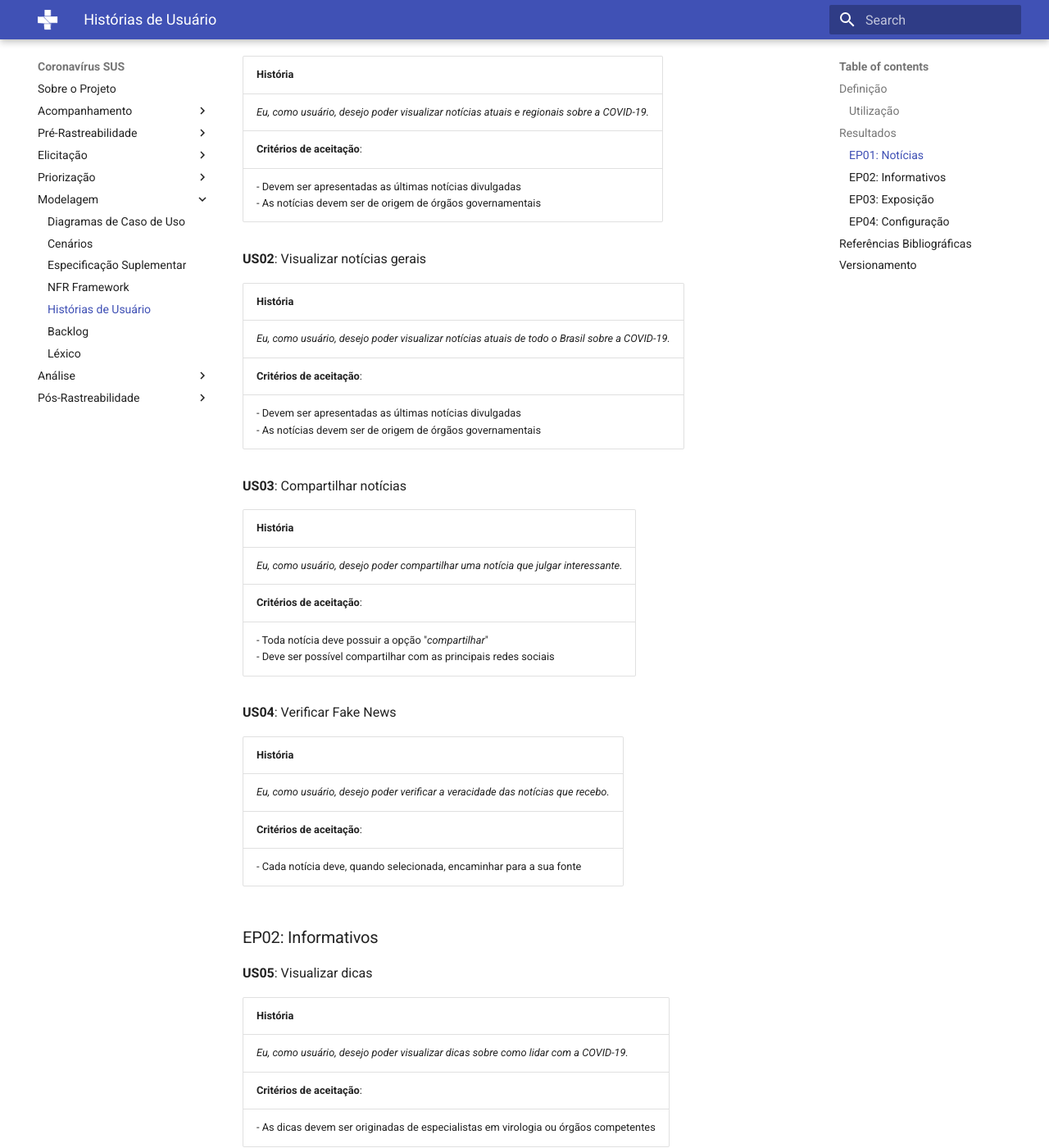
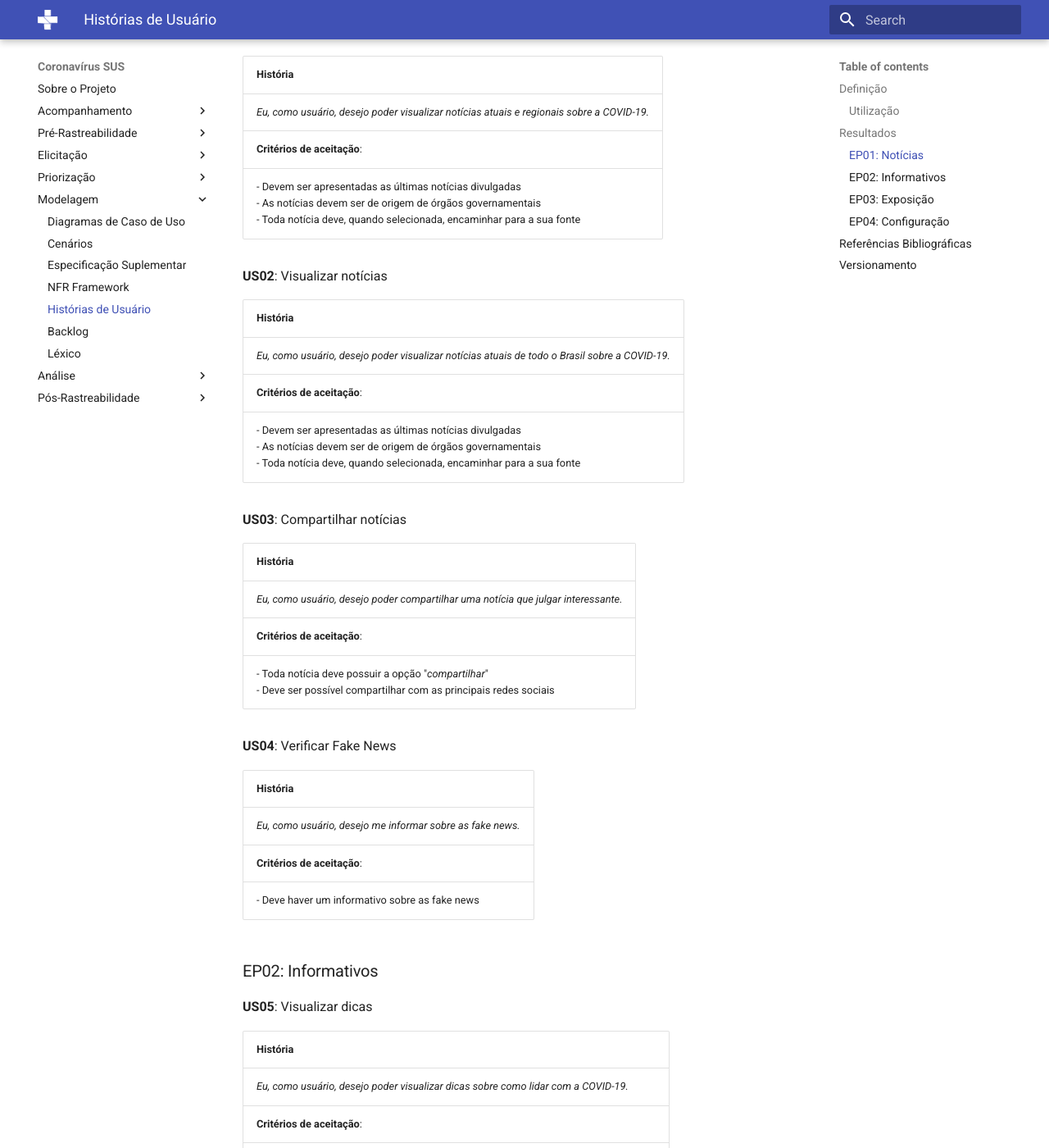
Before and after one commit to Requisitos-de-Software/2020.2-Coronavirus-SUS, an MkDocs documentation site: the page built from docs/modelagem/históriasDeUsuário.md, in a window 1280 px wide and 1400 px high, scrolled down 675 px. Shown: the whole window at 82% size. Built offline with MkDocs 1.6.1 and Material for MkDocs 9.7.7, drawn with Linux system fonts in a browser that asks for light colours; old or Windows-style settings are respelled for this version of MkDocs; some of the changed text lies outside the part shown.

Commit message:
Refatoração das histórias de usuário

```diff
--- a/docs/modelagem/históriasDeUsuário.md
+++ b/docs/modelagem/históriasDeUsuário.md
@@ -27,16 +27,16 @@ Dessa forma, foram geradas histórias formatadas para se encaixarem no documento
 |--|
 | *Eu, como usuário, desejo poder visualizar notícias atuais e regionais sobre a COVID-19.*     |
 |**Critérios de aceitação**:|
-| - Devem ser apresentadas as últimas notícias divulgadas<br> - As notícias devem ser de origem de órgãos governamentais|
+| - Devem ser apresentadas as últimas notícias divulgadas<br> - As notícias devem ser de origem de órgãos governamentais<br>- Toda notícia deve, quando selecionada, encaminhar para a sua fonte|
 
 
-**US02**: Visualizar notícias gerais
+**US02**: Visualizar notícias
 
 |História|
 |--|
 |*Eu, como usuário, desejo poder visualizar notícias atuais de todo o Brasil sobre a COVID-19.*
 |**Critérios de aceitação**:|
-|- Devem ser apresentadas as últimas notícias divulgadas<br>- As notícias devem ser de origem de órgãos governamentais|
+|- Devem ser apresentadas as últimas notícias divulgadas<br>- As notícias devem ser de origem de órgãos governamentais<br>- Toda notícia deve, quando selecionada, encaminhar para a sua fonte|
 
 **US03**: Compartilhar notícias
 
@@ -50,9 +50,9 @@ Dessa forma, foram geradas histórias formatadas para se encaixarem no documento
 
 |História|
 |--|
-|*Eu, como usuário, desejo poder verificar a veracidade das notícias que recebo.*|
+|*Eu, como usuário, desejo me informar sobre as fake news.*|
 |**Critérios de aceitação**:|
-|- Cada notícia deve, quando selecionada, encaminhar para a sua fonte|
+|- Deve haver um informativo sobre as fake news|
 
 ### EP02: Informativos
 
```
Also changed, not shown: other parts of docs/modelagem/históriasDeUsuário.md (+1 -0 lines).
